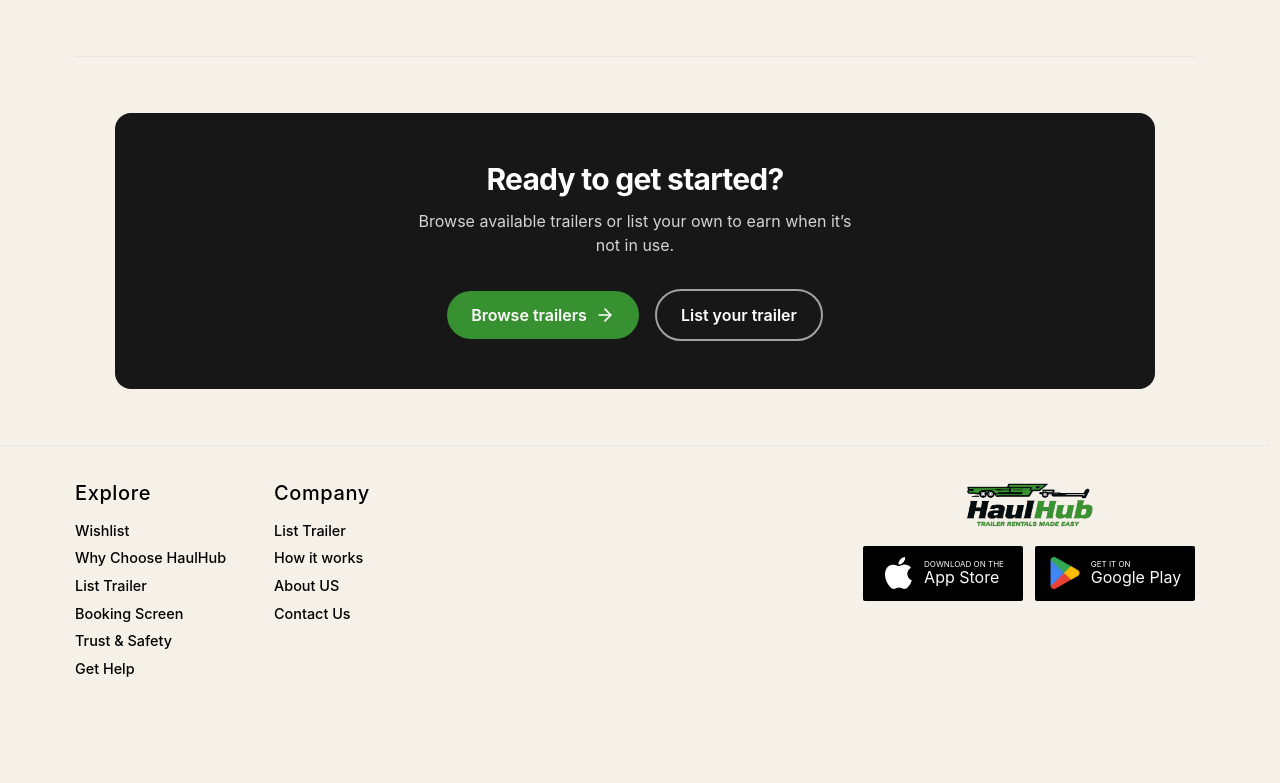
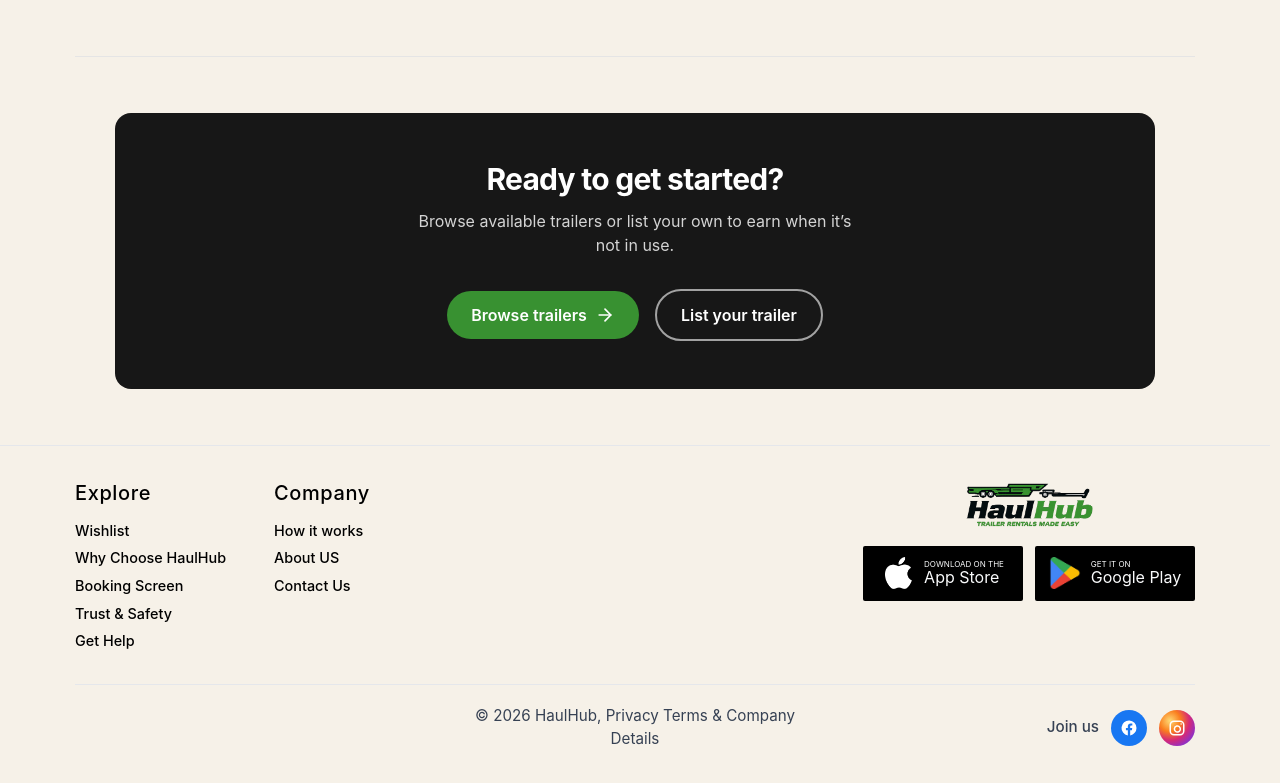
Before and after one commit to devakash400/HaulHub_ReactJS, a React (Create React App) app: page /how-it-works in a window 1280 px wide. Shown: the part 2252-3035 px from the top of the page. Before the commit the page ends 2964 px from the top, so only its background shows below. Built offline with nearby package versions, Linux system fonts and the light colour scheme.

Commit message:
OwnerCode

```diff
--- a/src/components/BottomBar/BottomBar.tsx
+++ b/src/components/BottomBar/BottomBar.tsx
@@ -1,8 +1,17 @@
 import React from "react";
 import { Link } from "react-router-dom";
 import { images } from "../../assets/images/index.ts";
+import { useSelector } from "react-redux";
+import { RootState } from "../../store";
 
 const BottomBar: React.FC = () => {
+  const isAuthenticated = useSelector(
+    (state: RootState) => state.auth.isAuthenticated
+  );
+  const user = useSelector((state: RootState) => state.auth.user);
+  const isOwner = user?.trailor === "Owner" && isAuthenticated;
+  const year = new Date().getFullYear();
+
   return (
     <footer className="bg-background border-t border-gray-200 py-8 px-4 sm:px-6 font-sans w-full overflow-x-hidden">
       <div className="max-w-[1120px] mx-auto flex flex-wrap items-start justify-between gap-8 min-w-0 w-full">
@@ -29,6 +38,7 @@ const BottomBar: React.FC = () => {
                   Why Choose HaulHub
                 </Link>
               </li>
+              {isOwner && (
                 <li>
                   <Link
                     to="/list-trailer"
@@ -37,6 +47,7 @@ const BottomBar: React.FC = () => {
                     List Trailer
                   </Link>
                 </li>
+              )}
               <li>
                 <Link
                   to="/booking"
@@ -69,6 +80,7 @@ const BottomBar: React.FC = () => {
               Company
             </h3>
             <ul className="list-none font-medium p-0 m-0 flex flex-col gap-1.5 text-[0.9rem] text-black">
+              {isOwner && (
                 <li>
                   <Link
                     to="/list-trailer"
@@ -77,6 +89,7 @@ const BottomBar: React.FC = () => {
                     List Trailer
                   </Link>
                 </li>
+              )}
               <li>
                 <Link
                   to="/how-it-works"
@@ -150,6 +163,78 @@ const BottomBar: React.FC = () => {
           </div>
         </div>
       </div>
+
+      {/* Bottom strip */}
+      <div className="max-w-[1120px] mx-auto mt-8 pt-5 border-t border-gray-200 text-[0.95rem] text-gray-700">
+        <div className="flex flex-col items-center gap-4 sm:grid sm:grid-cols-3 sm:items-center">
+          {/* Left spacer (keeps center truly centered on desktop) */}
+          <div className="hidden sm:block" />
+
+          {/* Center copyright */}
+          <p className="m-0 text-center">
+            © {year} HaulHub,{" "}
+            <Link to="/trust-safety" className="text-gray-700 hover:underline">
+              Privacy
+            </Link>{" "}
+            <Link to="/trust-safety" className="text-gray-700 hover:underline">
+              Terms
+            </Link>{" "}
+            &amp;{" "}
+            <Link to="/about" className="text-gray-700 hover:underline">
+              Company Details
+            </Link>
+          </p>
+
+          {/* Right socials */}
+          <div className="flex items-center justify-center gap-3 sm:justify-end">
+          <span className="text-gray-700 font-medium">Join us</span>
+          <a
+            href="https://www.facebook.com"
+            aria-label="Facebook"
+            target="_blank"
+            rel="noopener noreferrer"
+            className="inline-flex h-9 w-9 items-center justify-center rounded-full bg-[#1877F2] text-white no-underline"
+          >
+            <svg
+              width="18"
+              height="18"
+              viewBox="0 0 24 24"
+              fill="currentColor"
+              aria-hidden="true"
+            >
+              <path d="M22 12a10 10 0 1 0-11.56 9.88v-6.99H7.9V12h2.54V9.8c0-2.5 1.49-3.88 3.77-3.88 1.09 0 2.23.2 2.23.2v2.46h-1.25c-1.23 0-1.62.76-1.62 1.54V12h2.76l-.44 2.89h-2.32v6.99A10 10 0 0 0 22 12z" />
+            </svg>
+          </a>
+          <a
+            href="https://www.instagram.com"
+            aria-label="Instagram"
+            target="_blank"
+            rel="noopener noreferrer"
+            className="inline-flex h-9 w-9 items-center justify-center rounded-full no-underline"
+            style={{
+              background:
+                "radial-gradient(circle at 30% 30%, #FEDA75 0%, #FA7E1E 30%, #D62976 55%, #962FBF 75%, #4F5BD5 100%)",
+            }}
+          >
+            <svg
+              width="18"
+              height="18"
+              viewBox="0 0 24 24"
+              fill="none"
+              stroke="white"
+              strokeWidth="2"
+              strokeLinecap="round"
+              strokeLinejoin="round"
+              aria-hidden="true"
+            >
+              <rect x="3" y="3" width="18" height="18" rx="5" ry="5" />
+              <path d="M16 11.37a4 4 0 1 1-7.5 1.7 4 4 0 0 1 7.5-1.7z" />
+              <line x1="17.5" y1="6.5" x2="17.5" y2="6.5" />
+            </svg>
+          </a>
+          </div>
+        </div>
+      </div>
     </footer>
   );
 };
--- a/src/components/ModalHeader.tsx
+++ b/src/components/ModalHeader.tsx
@@ -20,7 +20,7 @@ export const ModalHeader: React.FC<ModalHeaderProps> = ({
   titleId,
 }) => {
   return (
-    <div className="relative flex items-center justify-between px-3 sm:px-5 py-3 bg-[#389131] text-white rounded-t-2xl sm:rounded-t-2xl">
+    <div className="flex items-center gap-3 px-3 sm:px-5 py-3 bg-[#389131] text-white rounded-t-2xl sm:rounded-t-2xl">
       <button
         type="button"
         onClick={onClose}
@@ -39,7 +39,7 @@ export const ModalHeader: React.FC<ModalHeaderProps> = ({
       </button>
       <h2
         id={titleId}
-        className="absolute left-1/2 -translate-x-1/2 text-xl sm:text-2xl font-semibold text-white m-0"
+        className="flex-1 text-center text-lg sm:text-2xl font-semibold text-white m-0 leading-tight px-2"
       >
         {title}
       </h2>
--- a/src/components/TrailerDetails/PolicySection.tsx
+++ b/src/components/TrailerDetails/PolicySection.tsx
@@ -26,18 +26,26 @@ const policies = [
 
 export const PolicySection: React.FC = () => {
   return (
-    <section className="grid grid-cols-1 md:grid-cols-3 gap-6 py-8">
+    <section className="w-full py-8">
+      <div className="max-w-[1120px] mx-auto px-4 sm:px-6">
+        <div className="grid grid-cols-1 md:grid-cols-3 gap-6 items-start">
           {policies.map(({ icon, title, description }) => (
-        <div key={title}>
+            <div key={title} className="flex flex-col items-start">
               <img
                 src={icon}
                 alt={title}
-            className="w-8 h-8 text-gray-800 mb-4 object-contain"
+                className="w-8 h-8 mb-4 object-contain"
               />
-          <h3 className="font-semibold text-base sm:text-lg text-gray-900 mb-2">{title}</h3>
-          <p className="text-sm text-gray-600 leading-relaxed">{description}</p>
+              <h3 className="font-semibold text-base sm:text-lg text-gray-900 mb-2">
+                {title}
+              </h3>
+              <p className="text-sm text-gray-600 leading-relaxed">
+                {description}
+              </p>
             </div>
           ))}
+        </div>
+      </div>
     </section>
   );
 };
--- a/src/components/TrailerDetails/SelectRentalDatesModal.tsx
+++ b/src/components/TrailerDetails/SelectRentalDatesModal.tsx
@@ -78,10 +78,9 @@ export const SelectRentalDatesModal: React.FC<SelectRentalDatesModalProps> = ({
             </label>
             <input
               id="pickup-date"
-              type="text"
+              type="date"
               value={pickupDate}
               onChange={(e) => setPickupDate(e.target.value)}
-              placeholder="DD/MM/YY"
               className="w-full border border-gray-300 rounded-lg px-3 py-2.5 text-gray-900 placeholder:text-gray-400 focus:outline-none focus:ring-2 focus:ring-[#389131] focus:border-transparent"
             />
           </div>
@@ -94,10 +93,10 @@ export const SelectRentalDatesModal: React.FC<SelectRentalDatesModalProps> = ({
             </label>
             <input
               id="return-date"
-              type="text"
+              type="date"
               value={returnDate}
               onChange={(e) => setReturnDate(e.target.value)}
-              placeholder="DD/MM/YY"
+              min={pickupDate || undefined}
               className="w-full border border-gray-300 rounded-lg px-3 py-2.5 text-gray-900 placeholder:text-gray-400 focus:outline-none focus:ring-2 focus:ring-[#389131] focus:border-transparent"
             />
           </div>
--- a/src/pages/Auth/Login/Login.tsx
+++ b/src/pages/Auth/Login/Login.tsx
@@ -504,7 +504,7 @@ const LoginModal: React.FC<LoginModalProps> = ({
                   onClick={handleOpenReset}
                   className="text-xs font-semibold text-[#389131] underline"
                 >
-                  Forget Password
+                  Forgot Password
                 </button>
               </div>
 
--- a/src/pages/Dashboard/Container.tsx
+++ b/src/pages/Dashboard/Container.tsx
@@ -1,5 +1,4 @@
 import React from "react";
-import { Search } from "lucide-react";
 import { images } from "../../assets/images/index.ts";
 
 const Container: React.FC = () => {
@@ -12,20 +11,6 @@ const Container: React.FC = () => {
           alt="HaulHub trailer hero"
           className="w-full h-full object-contain block"
         />
-
-        {/* Search bar overlay */}
-        <div className="absolute left-1/2 top-1/2 -translate-x-1/2 -translate-y-1/2 w-full max-w-[620px] sm:max-w-[720px] px-4 flex items-center justify-center">
-          <div className="flex h-[56px] w-full items-center rounded-3xl bg-white px-4 shadow-[0_18px_35px_rgba(15,23,42,0.25)]">
-            <div className="flex h-10 w-10 items-center justify-center rounded-full bg-[#929191] mr-3">
-              <Search className="w-5 h-5 text-white" />
-            </div>
-            <input
-              type="text"
-              placeholder="Search here..."
-              className="flex-1 border-none bg-transparent text-[0.95rem] text-gray-700 placeholder:text-gray-400 outline-none text-center"
-            />
-          </div>
-        </div>
       </section>
     </main>
   );
```
Also changed, not shown: src/components/Navbar/Navbar.tsx (+17 -11 lines), src/components/TrailerDetails/IdentityVerificationModal.tsx (+30 -9 lines), src/components/TrailerDetails/StickyPricingCard.tsx (+6 -8 lines). Lines whose indentation alone changed are shown as unchanged.
